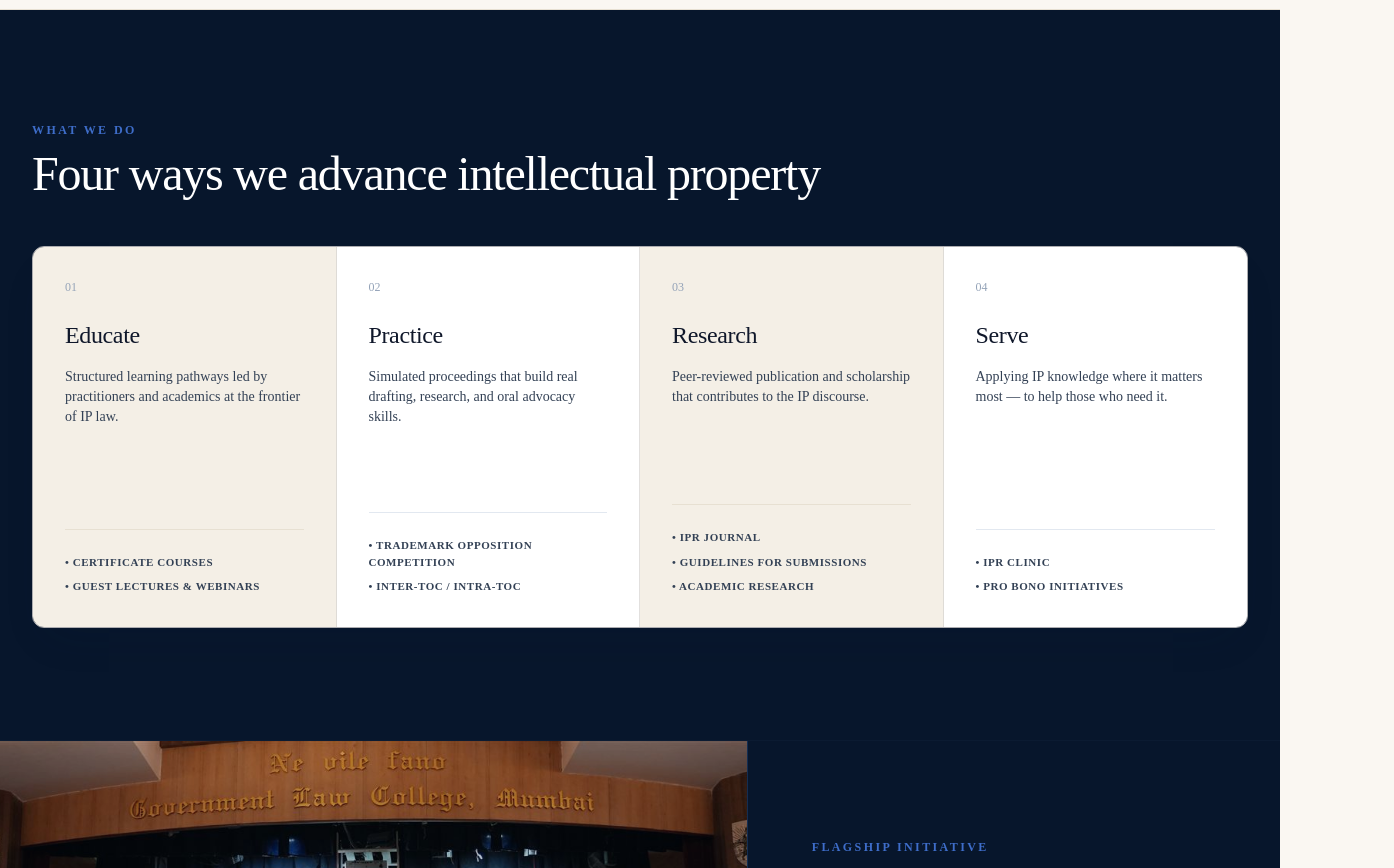
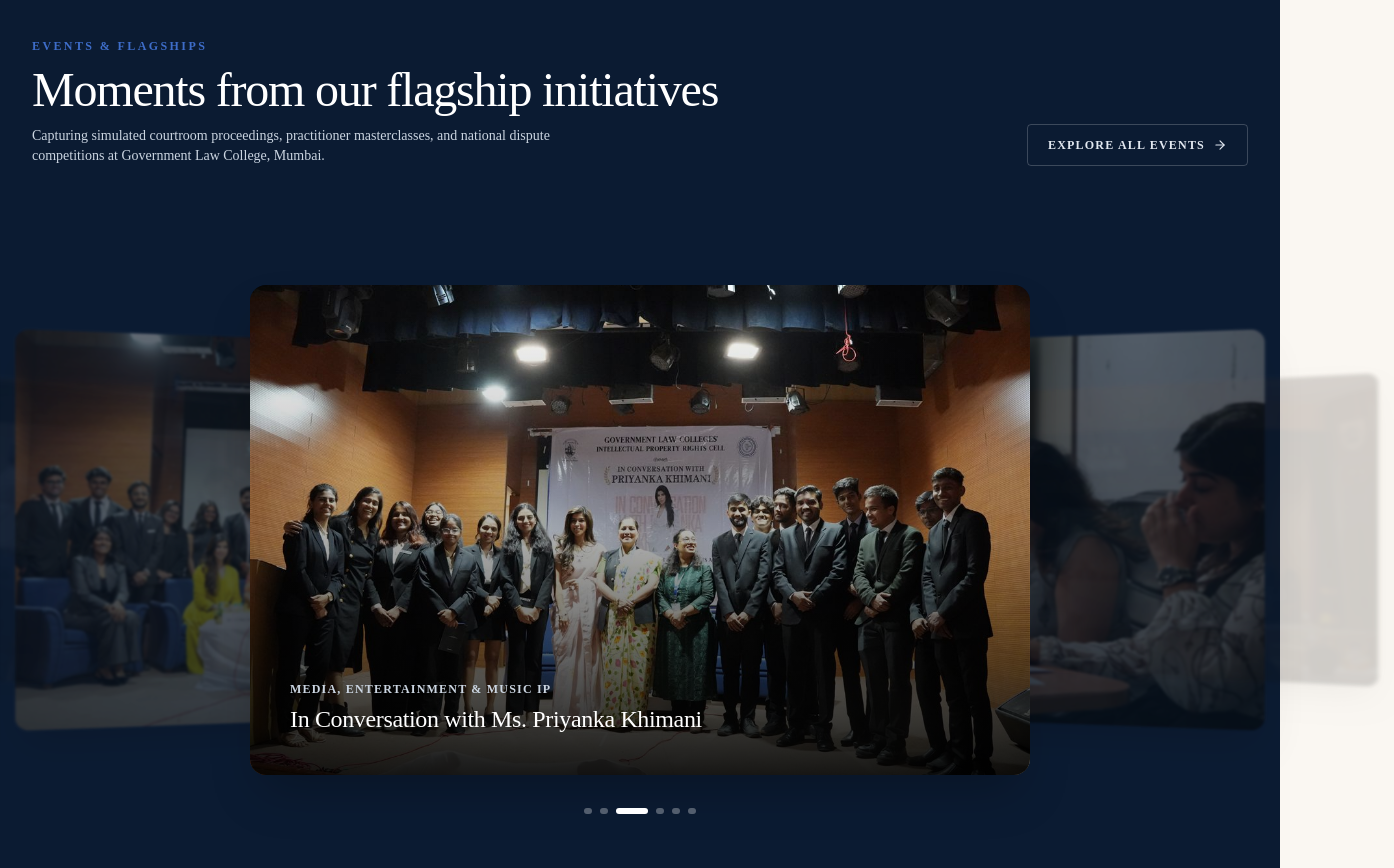
Before and after one commit to iprcglctech/iprcell, a Next.js app: page / in a window 1280 px wide. Shown: the part 1160-2028 px from the top of the page, 1394 px wide, since content can reach past the window. Built offline with nearby package versions, Linux system fonts and the light colour scheme.

Commit message:
feat(ui): add dual crest emblem to hero, move 3D DepthCarousel to Events section, and enlarge carousel cards

```diff
--- a/src/app/page.tsx
+++ b/src/app/page.tsx
@@ -1,6 +1,7 @@
 import React from "react";
 import Hero from "@/components/home/Hero";
 import FigmaAboutIntro from "@/components/home/FigmaAboutIntro";
+import FigmaEventsGallery from "@/components/home/FigmaEventsGallery";
 import FigmaWhatWeDo from "@/components/home/FigmaWhatWeDo";
 import FigmaFlagshipToc from "@/components/home/FigmaFlagshipToc";
 import FigmaClinicProBono from "@/components/home/FigmaClinicProBono";
@@ -13,6 +14,7 @@ export default function HomePage() {
     <>
       <Hero />
       <FigmaAboutIntro />
+      <FigmaEventsGallery />
       <FigmaWhatWeDo />
       <FigmaFlagshipToc />
       <FigmaClinicProBono />
--- /dev/null
+++ b/src/components/home/FigmaEventsGallery.tsx
@@ -0,0 +1,81 @@
+"use client";
+
+import React from "react";
+import Link from "next/link";
+import { ArrowRight } from "lucide-react";
+import DepthCarousel, { CarouselItem } from "@/components/ui/DepthCarousel";
+
+export default function FigmaEventsGallery() {
+  const eventsGallery: CarouselItem[] = [
+    {
+      image: "/images/hero/convocation-winners-inter-toc.jpg",
+      title: "Convocation of Winners — Inter-TOC 2025–26",
+      subtitle: "Flagship Moot Ceremony",
+    },
+    {
+      image: "/images/hero/javed-akhtar-panel.jpg",
+      title: "Artists' Rights in the Film Industry with Shri Javed Akhtar",
+      subtitle: "Eminent Guest Colloquium",
+    },
+    {
+      image: "/images/hero/in-conversation-priyanka-khimani.jpg",
+      title: "In Conversation with Ms. Priyanka Khimani",
+      subtitle: "Media, Entertainment & Music IP",
+    },
+    {
+      image: "/images/hero/inter-toc-proceedings.jpg",
+      title: "Inter-TOC 2025–26 Oral Advocacy Proceedings",
+      subtitle: "Procedural Trademark Moot",
+    },
+    {
+      image: "/images/hero/inter-toc-rounds.jpg",
+      title: "Inter-TOC Courtroom Advocacy & Opposition Rounds",
+      subtitle: "Procedural Advocacy",
+    },
+    {
+      image: "/images/hero/artists-rights-panel.jpg",
+      title: "Panel: Shri Javed Akhtar, Ms. Priyanka Khimani & Mr. Ameet Datta",
+      subtitle: "Industry Dialogue",
+    },
+  ];
+
+  return (
+    <section className="py-20 lg:py-28 bg-navy-900 text-white border-b border-navy-800">
+      <div className="max-w-7xl mx-auto px-4 sm:px-6 lg:px-8 space-y-12">
+        {/* Section Header */}
+        <div className="flex flex-col md:flex-row md:items-end justify-between gap-6">
+          <div className="space-y-3">
+            <div className="text-xs uppercase font-bold tracking-[0.2em] text-electric-light font-sans">
+              EVENTS &amp; FLAGSHIPS
+            </div>
+            <h2 className="text-3xl sm:text-4xl lg:text-5xl font-serif font-normal text-white tracking-tight">
+              Moments from our flagship initiatives
+            </h2>
+            <p className="text-slate-300 text-xs sm:text-sm max-w-xl leading-relaxed">
+              Capturing simulated courtroom proceedings, practitioner masterclasses, and national dispute competitions at Government Law College, Mumbai.
+            </p>
+          </div>
+
+          <div>
+            <Link
+              href="/events"
+              className="inline-flex items-center space-x-2 text-xs uppercase font-bold tracking-widest text-slate-200 hover:text-electric-light transition-colors group border border-white/20 hover:border-electric px-5 py-3 rounded"
+            >
+              <span>EXPLORE ALL EVENTS</span>
+              <ArrowRight className="w-3.5 h-3.5 group-hover:translate-x-1 transition-transform" />
+            </Link>
+          </div>
+        </div>
+
+        {/* 3D Depth Carousel Showcase */}
+        <div className="pt-4 flex justify-center items-center">
+          <DepthCarousel
+            items={eventsGallery}
+            intervalMs={2500}
+            autoPlay={true}
+          />
+        </div>
+      </div>
+    </section>
+  );
+}
--- a/src/components/home/Hero.tsx
+++ b/src/components/home/Hero.tsx
@@ -2,48 +2,15 @@
 
 import React from "react";
 import Link from "next/link";
+import Image from "next/image";
 import { ArrowRight } from "lucide-react";
-import DepthCarousel, { CarouselItem } from "@/components/ui/DepthCarousel";
 import TypewriterHeroHeading from "@/components/home/TypewriterHeroHeading";
 
 export default function Hero() {
-  const heroGallery: CarouselItem[] = [
-    {
-      image: "/images/hero/convocation-winners-inter-toc.jpg",
-      title: "Convocation of Winners — Inter-TOC 2025–26",
-      subtitle: "Flagship Moot Ceremony",
-    },
-    {
-      image: "/images/hero/javed-akhtar-panel.jpg",
-      title: "Artists' Rights in the Film Industry with Shri Javed Akhtar",
-      subtitle: "Eminent Guest Colloquium",
-    },
-    {
-      image: "/images/hero/in-conversation-priyanka-khimani.jpg",
-      title: "In Conversation with Ms. Priyanka Khimani",
-      subtitle: "Media, Entertainment & Music IP",
-    },
-    {
-      image: "/images/hero/inter-toc-proceedings.jpg",
-      title: "Inter-TOC 2025–26 Oral Advocacy Proceedings",
-      subtitle: "Procedural Trademark Moot",
-    },
-    {
-      image: "/images/hero/inter-toc-rounds.jpg",
-      title: "Inter-TOC Courtroom Advocacy & Opposition Rounds",
-      subtitle: "Procedural Advocacy",
-    },
-    {
-      image: "/images/hero/artists-rights-panel.jpg",
-      title: "Panel: Shri Javed Akhtar, Ms. Priyanka Khimani & Mr. Ameet Datta",
-      subtitle: "Industry Dialogue",
-    },
-  ];
-
   return (
-    <section className="relative bg-navy-950 text-white overflow-hidden pt-12 pb-20 lg:pt-20 lg:pb-28 border-b border-navy-900">
+    <section className="relative bg-navy-950 text-white overflow-hidden pt-12 pb-20 lg:pt-16 lg:pb-28 border-b border-navy-900">
       <div className="max-w-7xl mx-auto px-4 sm:px-6 lg:px-8 relative z-10">
-        <div className="grid grid-cols-1 lg:grid-cols-12 gap-12 lg:gap-8 items-center">
+        <div className="grid grid-cols-1 lg:grid-cols-12 gap-12 lg:gap-8 items-center lg:items-start">
           {/* Left Column: Editorial Headline */}
           <div className="lg:col-span-7 space-y-6">
             {/* Animated Typographer Heading */}
@@ -66,13 +33,18 @@ export default function Hero() {
             </div>
           </div>
 
-          {/* Right Column: 3D DepthCarousel with Smooth Loop & Hover Reveals */}
-          <div className="lg:col-span-5 flex justify-center items-center">
-            <DepthCarousel
-              items={heroGallery}
-              intervalMs={2500}
-              autoPlay={true}
-            />
+          {/* Right Column: Dual Institutional Crest Emblem (Enlarged & Top-Aligned) */}
+          <div className="lg:col-span-5 flex justify-center lg:justify-end items-center lg:items-start pt-0 lg:pt-1">
+            <div className="relative w-full max-w-[560px] lg:max-w-[680px] xl:max-w-[720px] flex items-center justify-center">
+              <Image
+                src="/images/glc-ipr-dual-crest.png"
+                alt="Government Law College Mumbai & IPR Cell Emblem — No Recreation of Creation"
+                width={1200}
+                height={600}
+                priority
+                className="w-full h-auto object-contain select-none pointer-events-none transform lg:-translate-y-3"
+              />
+            </div>
           </div>
         </div>
       </div>
--- a/src/components/ui/DepthCarousel.css
+++ b/src/components/ui/DepthCarousel.css
@@ -1,10 +1,10 @@
 .depth-carousel-container {
-  perspective: 1400px;
+  perspective: 1600px;
   transform-style: preserve-3d;
 }
 
 .depth-carousel-card {
-  transition: transform 0.8s cubic-bezier(0.16, 1, 0.3, 1), opacity 0.8s cubic-bezier(0.16, 1, 0.3, 1), filter 0.8s cubic-bezier(0.16, 1, 0.3, 1);
+  transition: transform 0.75s cubic-bezier(0.16, 1, 0.3, 1), opacity 0.75s cubic-bezier(0.16, 1, 0.3, 1), filter 0.75s cubic-bezier(0.16, 1, 0.3, 1);
   will-change: transform, opacity;
   transform-style: preserve-3d;
   backface-visibility: hidden;
@@ -18,35 +18,35 @@
 }
 
 .depth-carousel-card.prev {
-  transform: translate3d(-36%, 0, -140px) scale(0.84) rotateY(16deg);
-  opacity: 0.5;
+  transform: translate3d(-42%, 0, -160px) scale(0.85) rotateY(15deg);
+  opacity: 0.55;
   z-index: 20;
   filter: blur(1.5px) brightness(0.65);
 }
 
 .depth-carousel-card.next {
-  transform: translate3d(36%, 0, -140px) scale(0.84) rotateY(-16deg);
-  opacity: 0.5;
+  transform: translate3d(42%, 0, -160px) scale(0.85) rotateY(-15deg);
+  opacity: 0.55;
   z-index: 20;
   filter: blur(1.5px) brightness(0.65);
 }
 
 .depth-carousel-card.far-prev {
-  transform: translate3d(-60%, 0, -280px) scale(0.68) rotateY(28deg);
-  opacity: 0.15;
+  transform: translate3d(-72%, 0, -320px) scale(0.7) rotateY(26deg);
+  opacity: 0.18;
   z-index: 10;
   filter: blur(3px) brightness(0.35);
 }
 
 .depth-carousel-card.far-next {
-  transform: translate3d(60%, 0, -280px) scale(0.68) rotateY(-28deg);
-  opacity: 0.15;
+  transform: translate3d(72%, 0, -320px) scale(0.7) rotateY(-26deg);
+  opacity: 0.18;
   z-index: 10;
   filter: blur(3px) brightness(0.35);
 }
 
 .depth-carousel-card.hidden-card {
-  transform: translate3d(0, 0, -400px) scale(0.5);
+  transform: translate3d(0, 0, -450px) scale(0.5);
   opacity: 0;
   z-index: 0;
   pointer-events: none;
--- a/src/components/ui/DepthCarousel.tsx
+++ b/src/components/ui/DepthCarousel.tsx
@@ -18,7 +18,7 @@ interface DepthCarouselProps {
 
 export default function DepthCarousel({
   items,
-  intervalMs = 2800, // Smooth comfortable viewing pace
+  intervalMs = 2800,
   autoPlay = true,
 }: DepthCarouselProps) {
   const [activeIndex, setActiveIndex] = useState(0);
@@ -55,11 +55,11 @@ export default function DepthCarousel({
 
   return (
     <div
-      className="relative w-full h-[320px] sm:h-[380px] lg:h-[420px] flex items-center justify-center select-none"
+      className="relative w-full h-[380px] sm:h-[480px] md:h-[540px] lg:h-[600px] flex items-center justify-center select-none"
       onMouseEnter={() => setIsHovered(true)}
       onMouseLeave={() => setIsHovered(false)}
     >
-      <div className="relative w-full max-w-[460px] h-full flex items-center justify-center depth-carousel-container">
+      <div className="relative w-full max-w-6xl h-full flex items-center justify-center depth-carousel-container">
         {items.map((item, index) => {
           const cardState = getCardClass(index);
           const isActive = cardState === "active";
@@ -68,10 +68,10 @@ export default function DepthCarousel({
             <div
               key={item.image + index}
               onClick={() => setActiveIndex(index)}
-              className={`absolute w-[280px] sm:w-[340px] lg:w-[380px] h-[240px] sm:h-[280px] lg:h-[320px] rounded-xl overflow-hidden shadow-2xl cursor-pointer depth-carousel-card ${cardState} group`}
+              className={`absolute w-[310px] sm:w-[480px] md:w-[620px] lg:w-[780px] h-[220px] sm:h-[330px] md:h-[410px] lg:h-[490px] rounded-2xl overflow-hidden shadow-2xl cursor-pointer depth-carousel-card ${cardState} group`}
             >
               {/* Image Frame */}
-              <div className="relative w-full h-full bg-navy-900">
+              <div className="relative w-full h-full bg-navy-950">
                 <Image
                   src={item.image}
                   alt={item.title}
@@ -82,28 +82,26 @@ export default function DepthCarousel({
 
                 {/* Soft natural gradient on bottom for text readability */}
                 <div
-                  className={`absolute inset-0 bg-gradient-to-t from-black/85 via-black/20 to-transparent transition-opacity duration-300 ${
-                    isActive ? "opacity-100" : "opacity-40"
+                  className={`absolute inset-0 bg-gradient-to-t from-black/90 via-black/30 to-transparent transition-opacity duration-300 ${
+                    isActive ? "opacity-100" : "opacity-50"
                   }`}
                 />
 
-                {/* Title reveal on hover (clean minimal text, no box) */}
+                {/* Title reveal on hover (large prominent typography) */}
                 <div
-                  className={`absolute inset-x-0 bottom-0 z-20 p-5 transition-all duration-300 ${
-                    isActive && isHovered
+                  className={`absolute inset-x-0 bottom-0 z-20 p-6 sm:p-8 lg:p-10 transition-all duration-300 ${
+                    isActive
                       ? "opacity-100 translate-y-0"
-                      : isActive
-                      ? "opacity-80 translate-y-0"
-                      : "opacity-0 translate-y-2 pointer-events-none"
+                      : "opacity-0 translate-y-4 pointer-events-none"
                   }`}
                 >
-                  <div className="space-y-1">
+                  <div className="space-y-1.5 max-w-2xl">
                     {item.subtitle && (
-                      <p className="text-[11px] font-mono uppercase tracking-wider text-slate-300 font-medium">
+                      <p className="text-[10px] sm:text-xs font-mono uppercase tracking-widest text-slate-300 font-semibold drop-shadow-sm">
                         {item.subtitle}
                       </p>
                     )}
-                    <h3 className="text-xs sm:text-sm font-serif text-white font-normal leading-snug drop-shadow-sm">
+                    <h3 className="text-sm sm:text-lg md:text-xl lg:text-2xl font-serif text-white font-normal leading-snug drop-shadow-md">
                       {item.title}
                     </h3>
                   </div>
@@ -114,17 +112,17 @@ export default function DepthCarousel({
         })}
       </div>
 
-      {/* Subtle Progress Indicators (No blue boxes) */}
-      <div className="absolute -bottom-2 sm:bottom-1 flex items-center space-x-1.5 z-30">
+      {/* Subtle Progress Indicators */}
+      <div className="absolute bottom-2 sm:bottom-4 flex items-center space-x-2 z-30">
         {items.map((_, idx) => (
           <button
             key={idx}
             onClick={() => setActiveIndex(idx)}
             aria-label={`Go to slide ${idx + 1}`}
-            className={`h-1 rounded-full transition-all duration-300 ${
+            className={`h-1.5 rounded-full transition-all duration-300 ${
               idx === activeIndex
-                ? "w-6 bg-white"
-                : "w-1.5 bg-white/30 hover:bg-white/60"
+                ? "w-8 bg-white"
+                : "w-2 bg-white/30 hover:bg-white/60"
             }`}
           />
         ))}
--- a/tailwind.config.ts
+++ b/tailwind.config.ts
@@ -2,7 +2,6 @@ import type { Config } from "tailwindcss";
 
 const config: Config = {
   content: [
-    "./src/pages/**/*.{js,ts,jsx,tsx,mdx}",
     "./src/components/**/*.{js,ts,jsx,tsx,mdx}",
     "./src/app/**/*.{js,ts,jsx,tsx,mdx}",
   ],
```
Also changed, not shown: public/images/glc-ipr-dual-crest.png (added).
